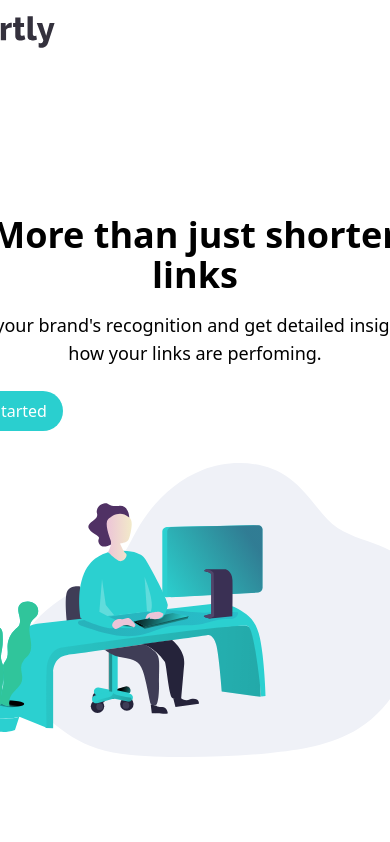
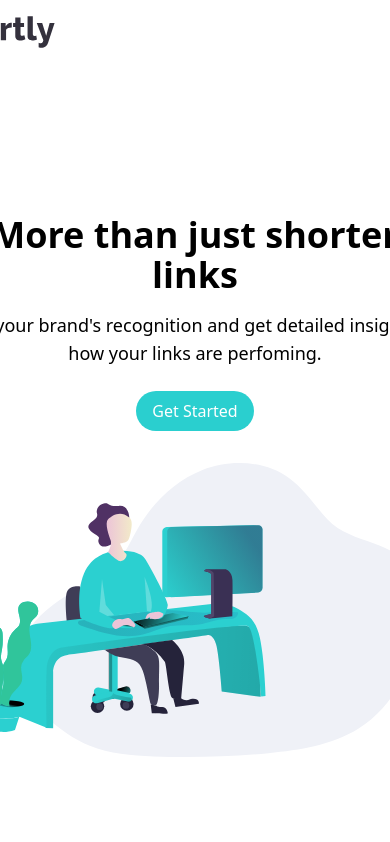
Before and after one commit to TraderJoe97/url-shortening-api, a React (Vite) app: page / in a window 390 px wide. Shown: the top 842 px of the page. Built offline with nearby package versions, Linux system fonts and the light colour scheme.

Commit message:
improve hero section responsiveness

```diff
--- a/src/components/Hero.tsx
+++ b/src/components/Hero.tsx
@@ -11,11 +11,11 @@ interface HeroProps {
 const Hero: React.FC<HeroProps> = ({ title, subtitle, buttonText, imageUrl, onButtonClick }) => {
   return (
     <section className="flex flex-col lg:flex-row items-center justify-center h-screen  text-grey px-6">
-      <div className="lg:w-1/2 max-w-xl lg:text-left text-center mb-8 lg:mb-0">
+      <div className="lg:w-1/2 max-w-xl lg:text-left  text-center mb-8 lg:mb-0">
         <h1 className="text-4xl lg:text-5xl font-bold mb-4">{title}</h1>
         <p className="text-lg mb-6">{subtitle}</p>
         <a href="#shorten-link-input">
-          <button onClick={onButtonClick} className="btnPrimary rounded-full block px-4 py-2 text-white">
+          <button onClick={onButtonClick} className="btnPrimary lg:block rounded-full px-4 py-2 text-white">
           {buttonText}
           </button>
         </a>
```
